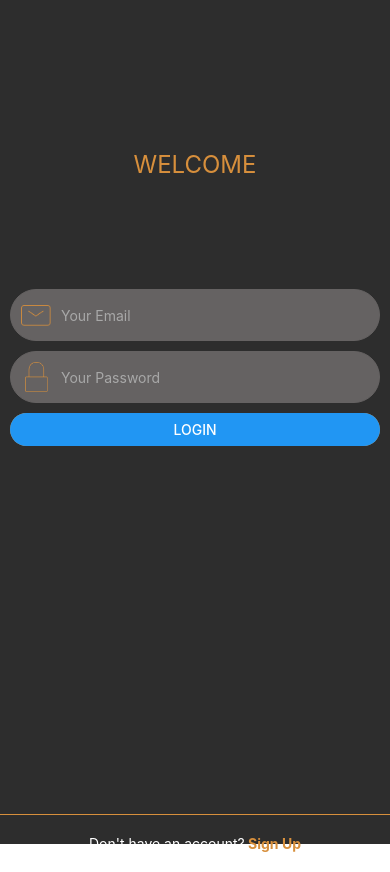
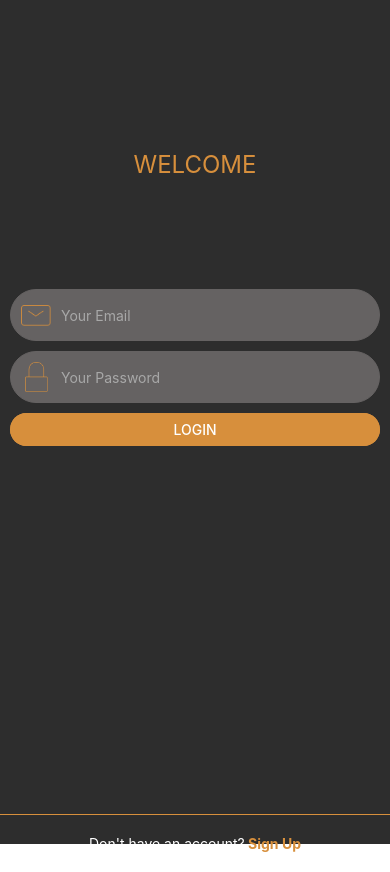
Before and after one commit to Laps-F/Challenge-3, a React Native app: screen /WelcomeScreen in a window 390 px wide. Built offline with nearby package versions, Linux system fonts and the light colour scheme.

Commit message:
style: Using the new styled MyButton component

```diff
--- a/screens/HomeScreen/index.tsx
+++ b/screens/HomeScreen/index.tsx
@@ -30,8 +30,6 @@ const DATA = [
     },
 ]
 
-//aaaaaaaaaaaaaaa
-
 function HomeScreen() {
     return (
         <View style={styles.container}>
--- a/screens/SignUpScreen/index.tsx
+++ b/screens/SignUpScreen/index.tsx
@@ -142,7 +142,7 @@ function SignUpScreen({navigation}: Props): JSX.Element {
             </View>
             <Text style={styles.error}>{error4}</Text>
 
-            <MyButton title="CREATE ACCOUNT" onPress={loginHandler}/>
+            <MyButton title="CREATE ACCOUNT" onPress={loginHandler} color={Colors.primary}/>
             <View style={styles.footerContainer}>
                 <Text style={styles.footerText}>
                     Don't have an account?
--- a/screens/WelcomeScreen/index.tsx
+++ b/screens/WelcomeScreen/index.tsx
@@ -6,6 +6,7 @@ import MyInput from '../../components/MyInput';
 
 import { styles } from "./style";
 import { AuthenticatedStackParams } from "../../types/Navigation";
+import { Colors } from "../../constants/styles";
 
 type Props = AuthenticatedStackParams<"WelcomeScreen">;
 
@@ -78,7 +79,7 @@ function WelcomeScreen({navigation}: Props): JSX.Element {
             />
             <Text style={styles.error}>{error2}</Text>
 
-            <MyButton title="LOGIN" onPress={loginHandler}/>
+            <MyButton title="LOGIN" onPress={loginHandler} color={Colors.primary}/>
             <View style={styles.footerContainer}>
                 <Text style={styles.footerText}>
                     Don't have an account?
```
